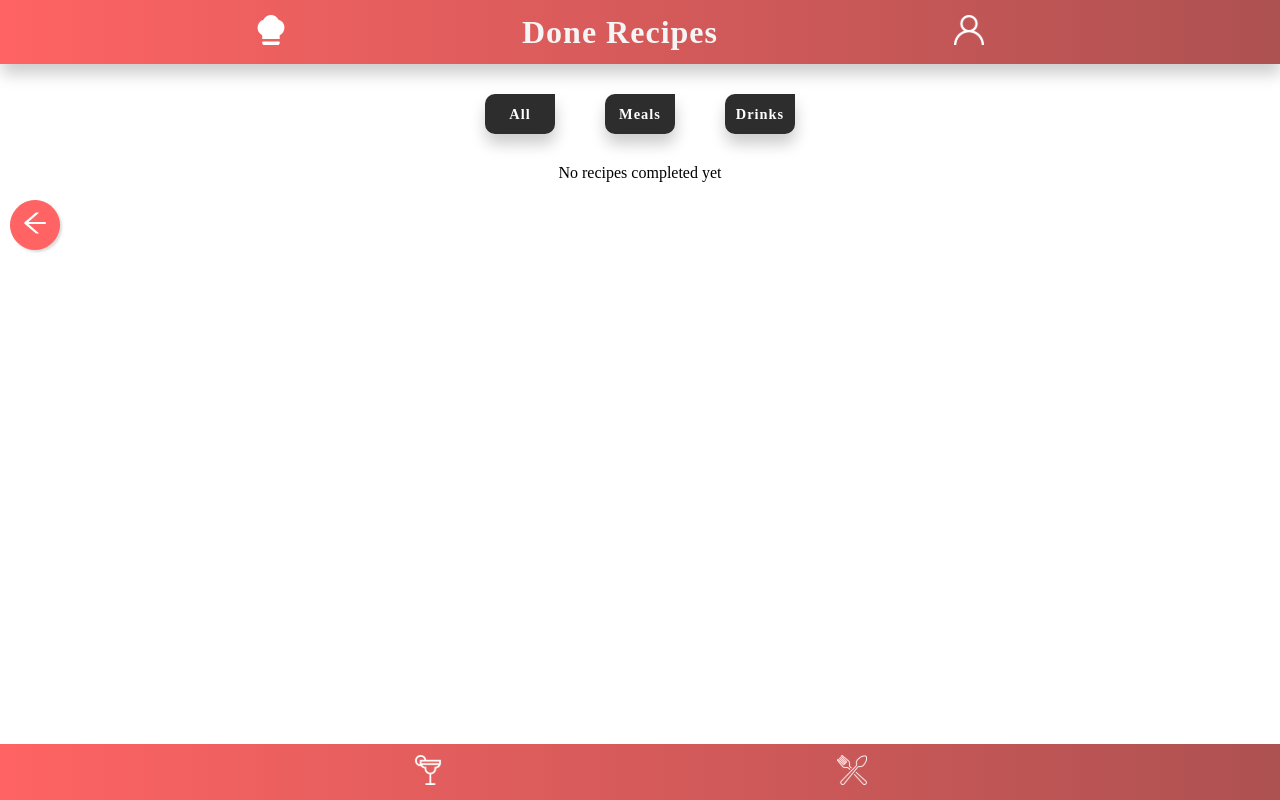
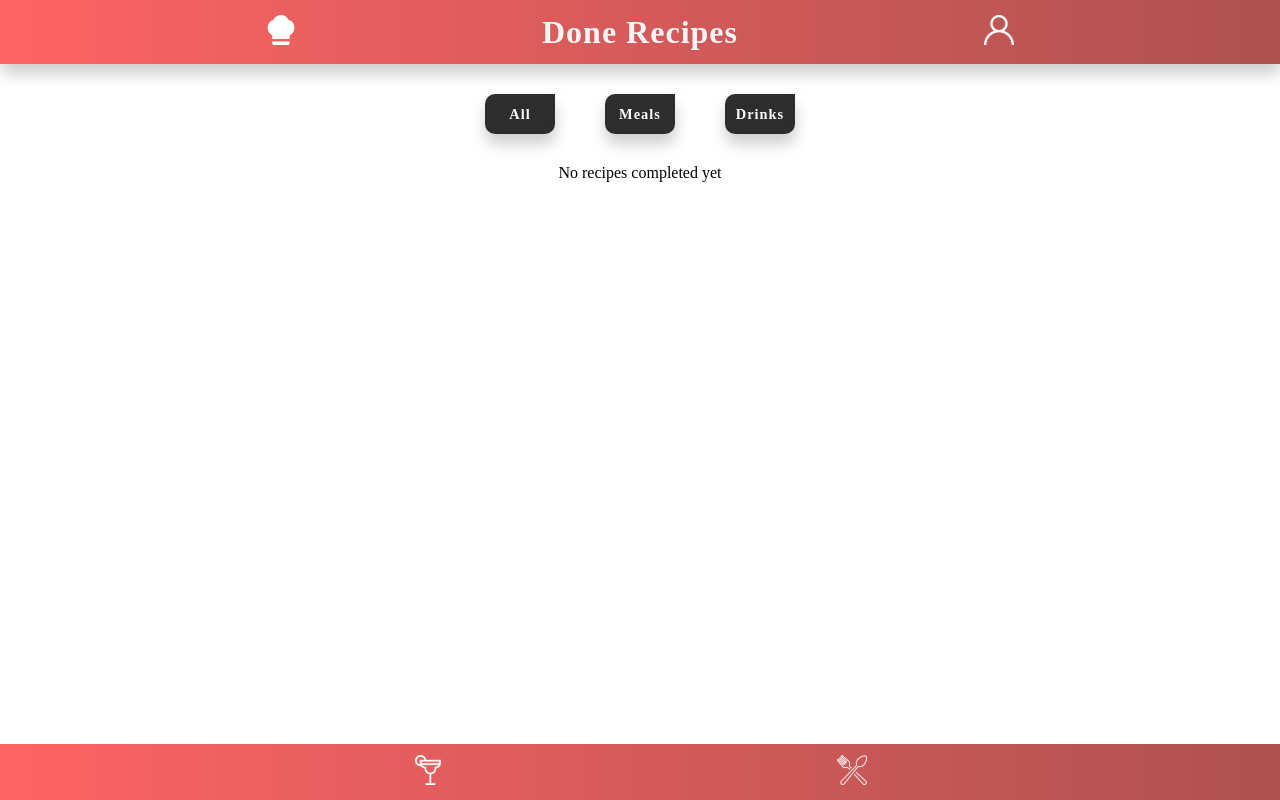
Before and after one commit to ViniciusmnLacerda/recipes-app, a React (Create React App) app: page /done-recipes in a window 1280 px wide. Built offline with nearby package versions, Linux system fonts and the light colour scheme; the HTML template or start-up script is replaced by a standard one.

Commit message:
fix header icons

```diff
--- a/src/components/Header.jsx
+++ b/src/components/Header.jsx
@@ -25,7 +25,7 @@ function Header(props) {
       >
         {pageTitle}
       </h1>
-      <div className="header-buttons">
+      <div className={searchVisible ? 'header-buttons' : 'header-buttons nosearch'}>
         <button type="button">
           <Link to="/profile">
             <img
--- a/src/pages/DoneRecipes.jsx
+++ b/src/pages/DoneRecipes.jsx
@@ -4,7 +4,6 @@ import React from 'react';
 import { useSelector } from 'react-redux';
 import { Link } from 'react-router-dom';
 import Footer from '../components/Footer';
-import GoBack from '../components/GoBack';
 import Header from '../components/Header';
 import TypeButtons from '../components/TypeButtons';
 import shareIcon from '../images/shareIcon.svg';
@@ -32,7 +31,6 @@ function DoneRecipes() {
   return (
     <>
       <Header pageTitle="Done Recipes" searchVisible={false} />
-      <GoBack />
       <div className="nav-recipes-buttons">
         <TypeButtons />
       </div>
--- a/src/pages/FavoriteRecipes.jsx
+++ b/src/pages/FavoriteRecipes.jsx
@@ -4,7 +4,6 @@ import React from 'react';
 import { useSelector } from 'react-redux';
 import { Link } from 'react-router-dom';
 import Footer from '../components/Footer';
-import GoBack from '../components/GoBack';
 import Header from '../components/Header';
 import TypeButtons from '../components/TypeButtons';
 import blackHeartIcon from '../images/blackHeartIcon.svg';
@@ -39,7 +38,6 @@ function FavoriteRecipes() {
   return (
     <>
       <Header pageTitle="Favorite Recipes" searchVisible={false} />
-      <GoBack />
       <div className="nav-recipes-buttons">
         <TypeButtons />
       </div>
--- a/src/styles/Header.css
+++ b/src/styles/Header.css
@@ -45,6 +45,11 @@
   filter: brightness(0) invert(1);
 }
 
+.nosearch {
+  width: unset;
+  justify-content: end;
+}
+
 @media screen and (max-width: 420px) {
   .small-title, #small-title {
     font-size: 20px;
```
Also changed, not shown: src/images/mnd.svg (added).
